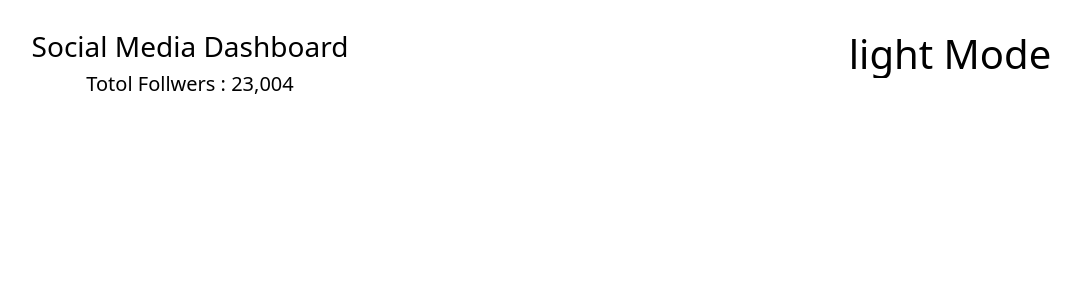
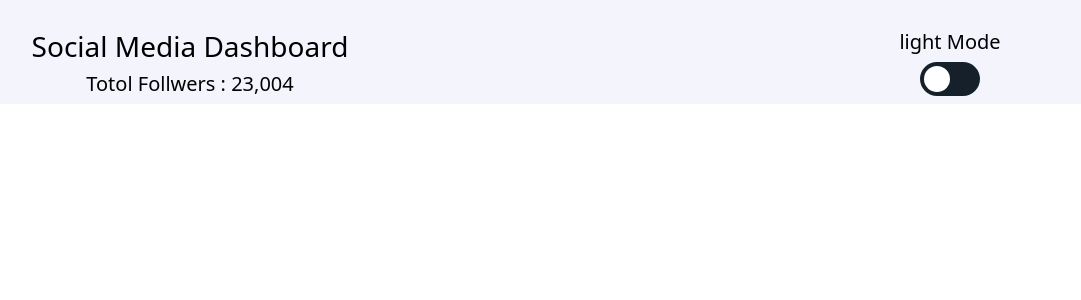
Before and after one commit to yazansharawi/SocialMediaDashboard-Onex, a Vue app in the folder onexproject/: page / in a window 1280 px wide. Shown: the top 300 px of the page, without its empty margins (70-1151 px from the left). Built offline with nearby package versions, Linux system fonts and the light colour scheme.

Commit message:
4th push

```diff
--- a/onexproject/src/App.vue
+++ b/onexproject/src/App.vue
@@ -1,7 +1,7 @@
 
 <template>
   <div class = 'app' :class = "mode">
-    <Header :mode = "mode"></Header>
+    <Header :mode = "mode" @toggle = "toggle"></Header>
 </div>
 </template>
 
@@ -19,6 +19,15 @@ export default {
   components: {
     Header,
   },
+  methods:{
+    toggle(){
+      if(this.mode === "dark"){
+        this.mode = "light";
+      }else{
+        this.mode = "dark";
+      }
+    }
+  }
 }
 </script>
 <style>
--- a/onexproject/src/Components/Header.css
+++ b/onexproject/src/Components/Header.css
@@ -1,13 +1,21 @@
-/* ------------------------ Head Page ------------------------*/
+/* ------------------------ Header ------------------------*/
+.dark header{
+    background: #21222E;
+}
+
+header{
+    background: #F3F4FC;
+}
 
 
-
-
+/* ------------------------ Head Page ------------------------*/
 .HeadPage{
     padding-top: 30px;
 
 }
-/* ------------------------ Button css ------------------------*/
+
+
+/* ------------------------ Button ------------------------*/
 .switch {
     position: relative;
     display: inline-block;
@@ -67,5 +75,3 @@
   .slider.round:before {
     border-radius: 50%;
   }
-
-/* ------------------------Button css ------------------------*/
--- a/onexproject/src/Components/Header.vue
+++ b/onexproject/src/Components/Header.vue
@@ -1,4 +1,5 @@
 <template>
+    <header>
     <div class="HeadPage">
     <div class="container">
   <div class="row">
@@ -9,20 +10,29 @@
     <div class="col-sm-4">
 
     </div>
-    <div class="col-sm-4">
-        <h1>{{mode}} Mode</h1>
+    <div class="col-sm-4 ">
+        <h5>{{mode}} Mode</h5>
+        <label class="switch">
+  <input
+  type="checkbox" :checked = "(mode == 'dark') ? 'checked' : false"
+  @change="$emit('toggle')"
+  >
+  <span class="toggle round"></span>
+</label>
     </div>
   </div>
 </div>
 </div>
+</header>
 </template>
 
 
 <script>
+import Toggle from './Toggle.vue';
 export default{
     props:['mode'],
     name: "Header",
-    components: {},
+    components: { Toggle },
 }
 </script>
 
--- /dev/null
+++ b/onexproject/src/Components/Toggle.css
@@ -0,0 +1,56 @@
+.toggle{
+    width: 60px;
+    height: 34px;
+}
+
+.toggle input{
+    opacity: 0;
+    width: 0;
+    height: 0;
+}
+
+.toggle{
+    position: absolute;
+    cursor: pointer;
+    top: 0;
+    left: 0;
+    right:0;
+    bottom:0;
+    background: #15202B;
+    -webkit-transition: 0.4s;
+    transition: 0.4s;
+}
+
+.toggle:before{
+    position: absolute;
+    content: "";
+    height: 26px;
+    width: 26px;
+    left:4px;
+    bottom:4px;
+    background: #fff;
+    -webkit-transition: 0.4s;
+    transition: 0.4s;
+}
+
+input:checked + .toggle{
+    background:  #2196F3;
+}
+
+input:focus + .toggle{
+    box-shadow: 0 0 2px #2196F3;
+}
+
+input:checked + .toggle::before{
+    -webkit-transform: translateX(26px);
+    -ms-transform: translateX(26px);
+    transform: translateX(26px);
+}
+
+.toggle.round{
+    border-radius: 34px;
+}
+
+.toggle.round:before{
+    border-radius: 50%;
+}
--- /dev/null
+++ b/onexproject/src/Components/Toggle.vue
@@ -0,0 +1,19 @@
+<template>
+    <div class = "toggle-wrapper">
+        <label class = "toggle">
+            <input type="checkbox" :checked = "(mode == 'dark') ? 'cheaked' : false">
+            <span class = "toggle round"></span>
+        </label>
+    </div>
+</template>
+
+<script>
+export default{
+    props:['mode']
+}
+</script>
+
+
+<style>
+@import "./Toggle.css";
+</style>
```
